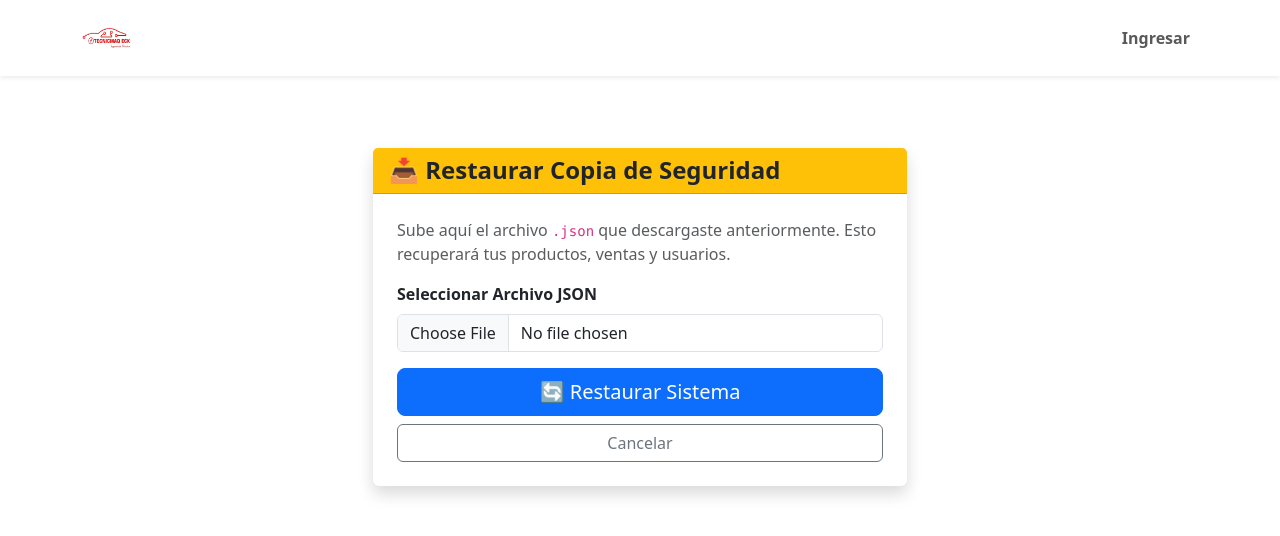
After one commit to Josue-EC04/tecnicmaq-taller-nuevo, a Flask app: page /restaurar in a window 1280 px wide. The commit adds this page. Shown: the top 536 px of the page. Run offline with Flask 3, Linux system fonts and the light colour scheme; data that the repository does not hold is empty.

Commit message:
Restauracion de base de datos JSON

```diff
--- a/app/routes.py
+++ b/app/routes.py
@@ -7,6 +7,10 @@ from flask_login import login_user, logout_user, login_required, current_user
 from werkzeug.security import check_password_hash, generate_password_hash
 from collections import defaultdict
 from datetime import datetime
+import json
+from datetime import datetime
+from flask import send_file, Response, make_response
+from werkzeug.security import generate_password_hash
 
 # Importamos todos los modelos en una sola línea para evitar errores
 from .models import Repuesto, Reserva, Usuario, Venta, db
@@ -344,3 +348,125 @@ def eliminar_venta(id):
 
     # 2. Volvemos a la pantalla de reporte de ventas
     return redirect(url_for('main.historial_ventas'))
+
+# --- SISTEMA DE RESPALDO (BACKUP Y RESTORE) ---
+
+@main.route('/backup')
+@login_required
+def descargar_backup():
+    # 1. Recopilar todos los datos
+    usuarios = Usuario.query.all()
+    repuestos = Repuesto.query.all()
+    ventas = Venta.query.all()
+    reservas = Reserva.query.all()
+
+    data = {
+        'usuarios': [],
+        'repuestos': [],
+        'ventas': [],
+        'reservas': []
+    }
+
+    # 2. Guardar Usuarios (Ojo: guardamos el hash de la contraseña, no la plana)
+    for u in usuarios:
+        data['usuarios'].append({
+            'username': u.username,
+            'password_hash': u.password, # Guardamos la encriptada
+            'nombre': u.nombre
+        })
+
+    # 3. Guardar Repuestos
+    for r in repuestos:
+        data['repuestos'].append({
+            'codigo': r.codigo,
+            'nombre': r.nombre,
+            'marca': r.marca,
+            'cantidad': r.cantidad,
+            'costo': r.costo,
+            'precio': r.precio,
+            'imagen_filename': r.imagen_filename
+        })
+
+    # 4. Guardar Ventas
+    for v in ventas:
+        data['ventas'].append({
+            'fecha': v.fecha.strftime('%Y-%m-%d %H:%M:%S'), # Convertimos fecha a texto
+            'cantidad': v.cantidad,
+            'precio_unitario': v.precio_unitario,
+            'costo_unitario': v.costo_unitario,
+            'ganancia_total': v.ganancia_total,
+            'repuesto_nombre': v.repuesto_nombre,
+            'repuesto_codigo': v.repuesto_codigo
+        })
+
+    # 5. Generar archivo JSON descargable
+    json_str = json.dumps(data, indent=4)
+    response = Response(json_str, mimetype='application/json')
+    response.headers['Content-Disposition'] = f'attachment; filename=backup_{datetime.now().strftime("%Y%m%d")}.json'
+    return response
+
+@main.route('/restaurar', methods=['GET', 'POST'])
+# @login_required <-- IMPORTANTE: La primera vez que restaures una base vacía, no podrás loguearte.
+# Así que dejaremos esto abierto SOLO si no hay usuarios, o protegido si ya hay.
+def subir_backup():
+    # Si ya hay un admin creado, exigimos login. Si está vacía (desastre), dejamos pasar.
+    if Usuario.query.first() and not current_user.is_authenticated:
+        return redirect(url_for('main.login'))
+
+    if request.method == 'POST':
+        file = request.files['archivo']
+        if file:
+            try:
+                data = json.load(file)
+
+                # 1. Restaurar Usuarios (Solo si no existen)
+                for u_data in data['usuarios']:
+                    if not Usuario.query.filter_by(username=u_data['username']).first():
+                        nuevo_user = Usuario(
+                            username=u_data['username'],
+                            password=u_data['password_hash'], # Usamos el hash guardado
+                            nombre=u_data['nombre']
+                        )
+                        db.session.add(nuevo_user)
+
+                # 2. Restaurar Repuestos
+                # Borramos los actuales para evitar duplicados o solo agregamos los que faltan.
+                # Para facilitar, aquí asumimos que estamos en una base NUEVA y VACÍA.
+                for r_data in data['repuestos']:
+                    if not Repuesto.query.filter_by(codigo=r_data['codigo']).first():
+                        nuevo_rep = Repuesto(
+                            codigo=r_data['codigo'],
+                            nombre=r_data['nombre'],
+                            marca=r_data['marca'],
+                            cantidad=r_data['cantidad'],
+                            costo=r_data['costo'],
+                            precio=r_data['precio'],
+                            imagen_filename=r_data['imagen_filename']
+                        )
+                        db.session.add(nuevo_rep)
+
+                # 3. Restaurar Ventas
+                for v_data in data['ventas']:
+                    # Convertimos texto de fecha a objeto fecha real
+                    fecha_obj = datetime.strptime(v_data['fecha'], '%Y-%m-%d %H:%M:%S')
+
+                    nueva_venta = Venta(
+                        fecha=fecha_obj,
+                        cantidad=v_data['cantidad'],
+                        precio_unitario=v_data['precio_unitario'],
+                        costo_unitario=v_data['costo_unitario'],
+                        ganancia_total=v_data['ganancia_total'],
+                        repuesto_nombre=v_data['repuesto_nombre'],
+                        repuesto_codigo=v_data['repuesto_codigo']
+                    )
+                    db.session.add(nueva_venta)
+
+                db.session.commit()
+                flash('¡Base de datos restaurada exitosamente!', 'success')
+                return redirect(url_for('main.dashboard'))
+
+            except Exception as e:
+                db.session.rollback()
+                flash(f'Error al procesar el archivo: {str(e)}', 'danger')
+
+    return render_template('restaurar.html')
--- a/app/templates/base.html
+++ b/app/templates/base.html
@@ -4,7 +4,10 @@
     <meta charset="UTF-8">
     <meta name="viewport" content="width=device-width, initial-scale=1.0">
     <title>Tecnicmaq ECK - Sistema</title>
+
     <link href="https://cdn.jsdelivr.net/npm/bootstrap@5.3.0/dist/css/bootstrap.min.css" rel="stylesheet">
+    <link rel="stylesheet" href="https://cdn.jsdelivr.net/npm/bootstrap-icons@1.11.3/font/bootstrap-icons.min.css">
+
     <link rel="icon" type="image/png" href="{{ url_for('static', filename='img/logo.png') }}">
 </head>
 <body>
@@ -14,23 +17,48 @@
             <a class="navbar-brand" href="/">
                 <img src="{{ url_for('static', filename='img/logo.png') }}"
                     alt="Tecnicmaq ECK"
-                    height="50"> </a>
+                    height="50">
+            </a>
 
             <button class="navbar-toggler" type="button" data-bs-toggle="collapse" data-bs-target="#navbarNav">
                 <span class="navbar-toggler-icon"></span>
             </button>
 
             <div class="collapse navbar-collapse" id="navbarNav">
-                <ul class="navbar-nav ms-auto fw-bold"> {% if current_user.is_authenticated %}
-                        <li class="nav-item"><a class="nav-link" href="/inventario">Inventario</a></li>
-                        <li class="nav-item"><a class="nav-link" href="/reservas">Reservas</a></li>
-                        <li class="nav-item"><a class="nav-link" href="/historial-ventas">Reportes</a></li>
-                        <li class="nav-item d-flex align-items-center ms-3">
-                            <span class="text-secondary me-2">Hola, {{ current_user.nombre }}</span>
-                            <a class="btn btn-outline-danger btn-sm" href="/logout">Salir</a>
+                <ul class="navbar-nav ms-auto fw-bold align-items-center">
+                    {% if current_user.is_authenticated %}
+                        <li class="nav-item"><a class="nav-link" href="{{ url_for('main.inventario') }}">Inventario</a></li>
+                        <li class="nav-item"><a class="nav-link" href="{{ url_for('main.lista_reservas') }}">Reservas</a></li>
+                        <li class="nav-item"><a class="nav-link" href="{{ url_for('main.historial_ventas') }}">Reportes</a></li>
+
+                        <li class="nav-item dropdown ms-2">
+                            <a class="nav-link dropdown-toggle text-warning" href="#" role="button" data-bs-toggle="dropdown">
+                                <i class="bi bi-shield-lock-fill"></i> Seguridad
+                            </a>
+                            <ul class="dropdown-menu dropdown-menu-end shadow border-0">
+                                <li>
+                                    <a class="dropdown-item" href="{{ url_for('main.descargar_backup') }}">
+                                        <i class="bi bi-download text-primary"></i> Descargar Backup
+                                    </a>
+                                </li>
+                                <li><hr class="dropdown-divider"></li>
+                                <li>
+                                    <a class="dropdown-item" href="{{ url_for('main.subir_backup') }}">
+                                        <i class="bi bi-upload text-danger"></i> Restaurar Datos
+                                    </a>
+                                </li>
+                            </ul>
                         </li>
+
+                        <li class="nav-item d-flex align-items-center ms-3 border-start ps-3">
+                            <span class="text-secondary me-2 small">Hola, {{ current_user.nombre }}</span>
+                            <a class="btn btn-outline-danger btn-sm" href="{{ url_for('main.logout') }}">
+                                <i class="bi bi-box-arrow-right"></i> Salir
+                            </a>
+                        </li>
+
                     {% else %}
-                        <li class="nav-item"><a class="nav-link" href="/login">Ingresar</a></li>
+                        <li class="nav-item"><a class="nav-link" href="{{ url_for('main.login') }}">Ingresar</a></li>
                     {% endif %}
                 </ul>
             </div>
--- /dev/null
+++ b/app/templates/restaurar.html
@@ -0,0 +1,35 @@
+{% extends "base.html" %}
+
+{% block content %}
+<div class="container py-5">
+    <div class="row justify-content-center">
+        <div class="col-md-6">
+            <div class="card shadow border-0">
+                <div class="card-header bg-warning text-dark">
+                    <h4 class="mb-0 fw-bold">📥 Restaurar Copia de Seguridad</h4>
+                </div>
+                <div class="card-body p-4">
+                    <p class="text-muted">
+                        Sube aquí el archivo <code>.json</code> que descargaste anteriormente.
+                        Esto recuperará tus productos, ventas y usuarios.
+                    </p>
+
+                    <form method="POST" enctype="multipart/form-data">
+                        <div class="mb-3">
+                            <label class="form-label fw-bold">Seleccionar Archivo JSON</label>
+                            <input type="file" name="archivo" class="form-control" accept=".json" required>
+                        </div>
+
+                        <div class="d-grid gap-2">
+                            <button type="submit" class="btn btn-primary btn-lg">
+                                🔄 Restaurar Sistema
+                            </button>
+                            <a href="/" class="btn btn-outline-secondary">Cancelar</a>
+                        </div>
+                    </form>
+                </div>
+            </div>
+        </div>
+    </div>
+</div>
+{% endblock %}
```
